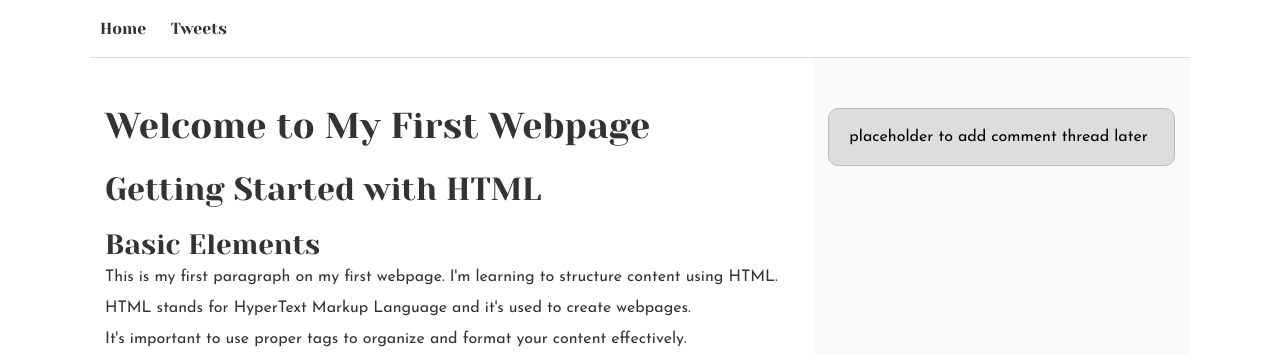
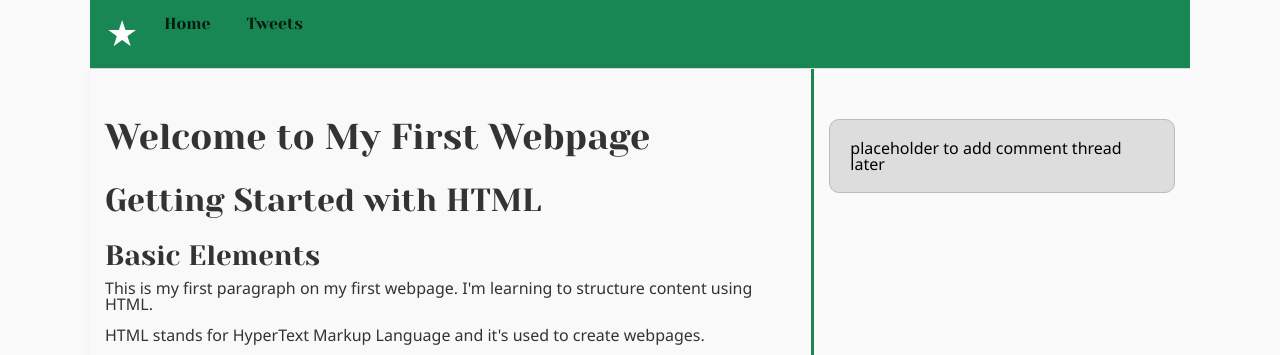
Before and after one commit to marymagdaleneachero/alx_html_css, a plain HTML site: page css_basic/index.html in a window 1280 px wide. Shown: the top 355 px of the page. Drawn offline with Linux system fonts and the light colour scheme.

Commit message:
Updated index and styles files

```diff
--- a/css_basic/index.html
+++ b/css_basic/index.html
@@ -10,6 +10,7 @@
 <body class="works_on_smartphone">
   <header>
     <ul>
+       <li class="logo">&starf;</li>
       <li><a href="index.html">Home</a></li>
       <li><a href="tweets.html">Tweets</a></li>
     </ul>
--- a/css_basic/styles.css
+++ b/css_basic/styles.css
@@ -3,6 +3,9 @@ body,main{
 }
 body{
     flex-direction:column;
+    background-color: #f9f9f9;
+    font-family: 'Segoe UI', sans-serif;
+    color: #333;
 
 }
 main{
@@ -12,8 +15,26 @@ main{
 article{
     flex:2;
     overflow-y: auto
+
+    padding: 1rem;
+    border-radius: 8px;
+    box-shadow: 0 0 10px rgba(0,0,0,0.05);
 }
 aside{
     flex:1;
     overflow-y: auto
+
+  padding: 1rem;
+  border-left: 3px solid #198754;
 }
+header {
+  background-color: #198754;
+  color: white;
+  padding: 1rem;
+}
+header ul {
+  display: flex;
+  list-style: none;
+  gap: 1rem;
+  padding: 0;
+}
```
